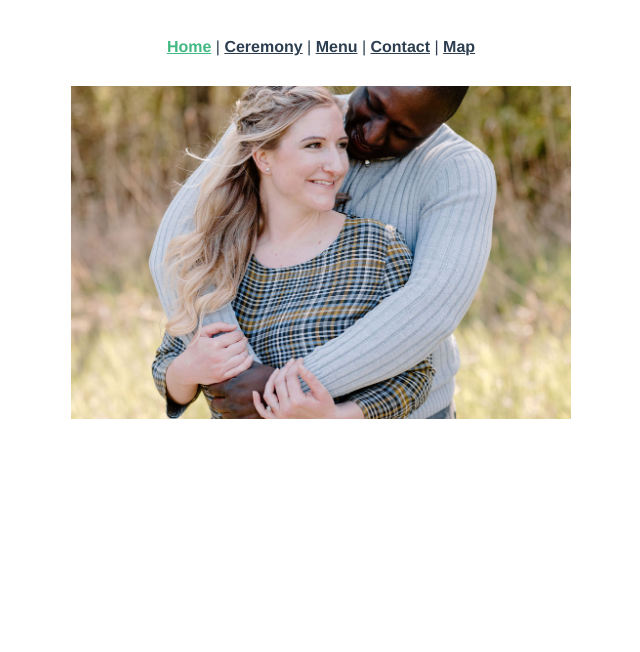
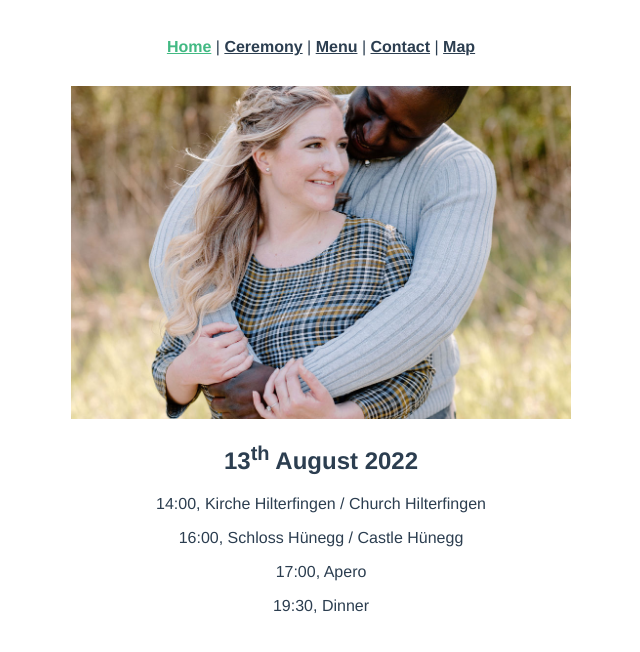
Before and after one commit to MasindeOdera/wedding-plan, a Vue app: page / in a window 1280 px wide. Shown: the top 652 px of the page, without its empty margins (319-959 px from the left). Built offline with nearby package versions, Linux system fonts and the light colour scheme.

Commit message:
Updated home page

```diff
--- a/src/views/HomeView.vue
+++ b/src/views/HomeView.vue
@@ -1,6 +1,11 @@
 <template>
   <div class="home">
     <img alt="Couple Photo" src="../assets/couple.jpg">
+    <h2>13<sup>th</sup> August 2022</h2>
+    <p>14:00, Kirche Hilterfingen / Church Hilterfingen</p>
+    <p>16:00, Schloss Hünegg / Castle Hünegg</p>
+    <p>17:00, Apero</p>
+    <p>19:30, Dinner</p>
   </div>
 </template>
 
```
